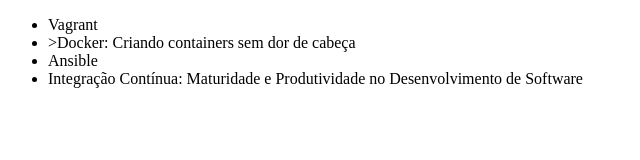
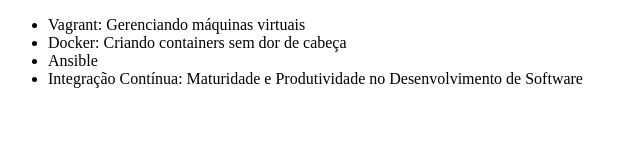
Before and after one commit to xMikahell/alura-ONE-git, a plain HTML site: page index.html in a window 1280 px wide. Shown: the whole page, without its empty margins (0-640 px from the left). Drawn offline with Linux system fonts and the light colour scheme.

Commit message:
corrigindo o nome do curso Vagrant

```diff
--- a/index.html
+++ b/index.html
@@ -8,8 +8,8 @@
 </head>
 <body>
     <ul>
-        <li>Vagrant</li>
-        <li>>Docker: Criando containers sem dor de cabeça</li>
+        <li>Vagrant: Gerenciando máquinas virtuais</li>
+        <li>Docker: Criando containers sem dor de cabeça</li>
         <li>Ansible</li>
         <li>Integração Contínua: Maturidade e Produtividade no Desenvolvimento de Software</li>
     </ul>
```
